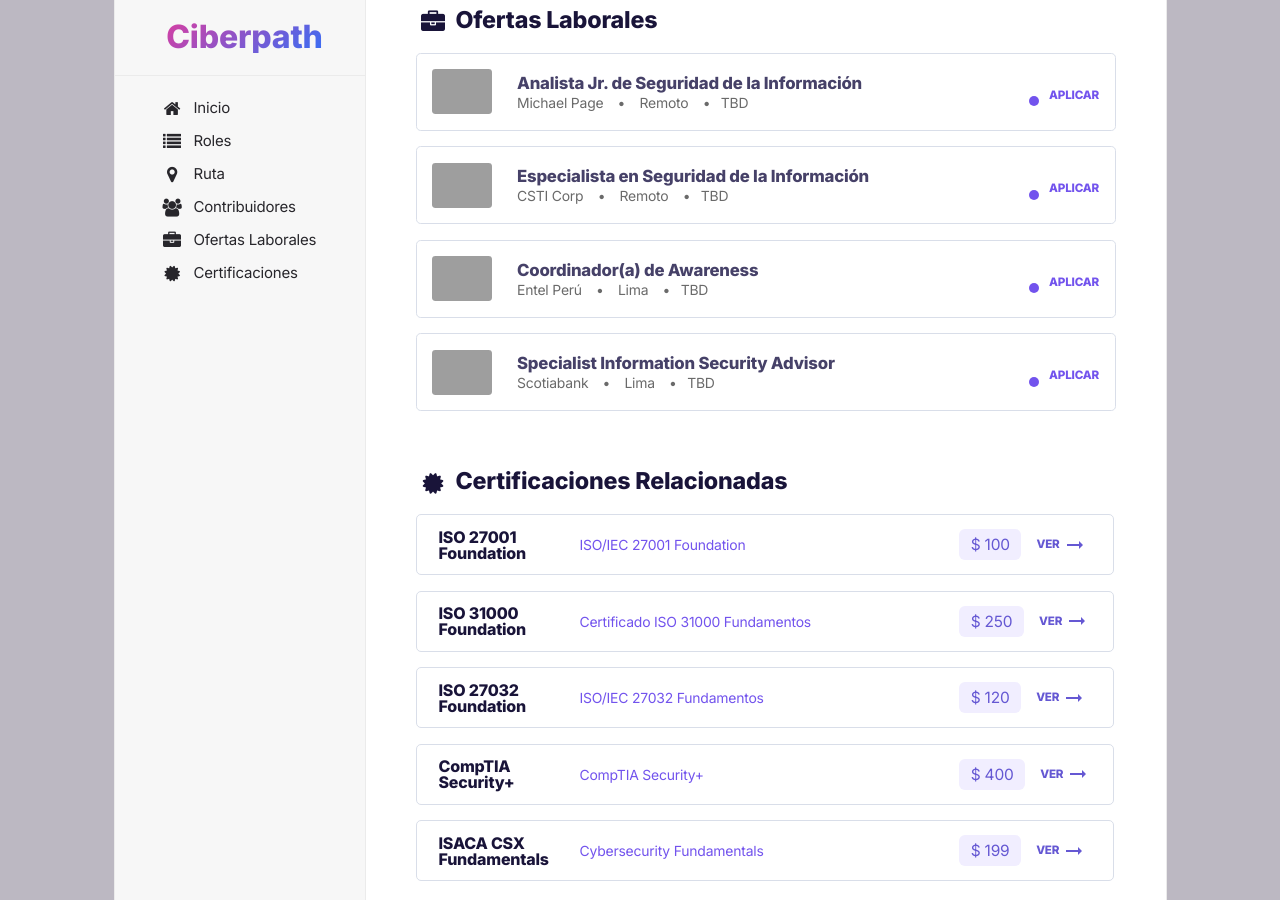
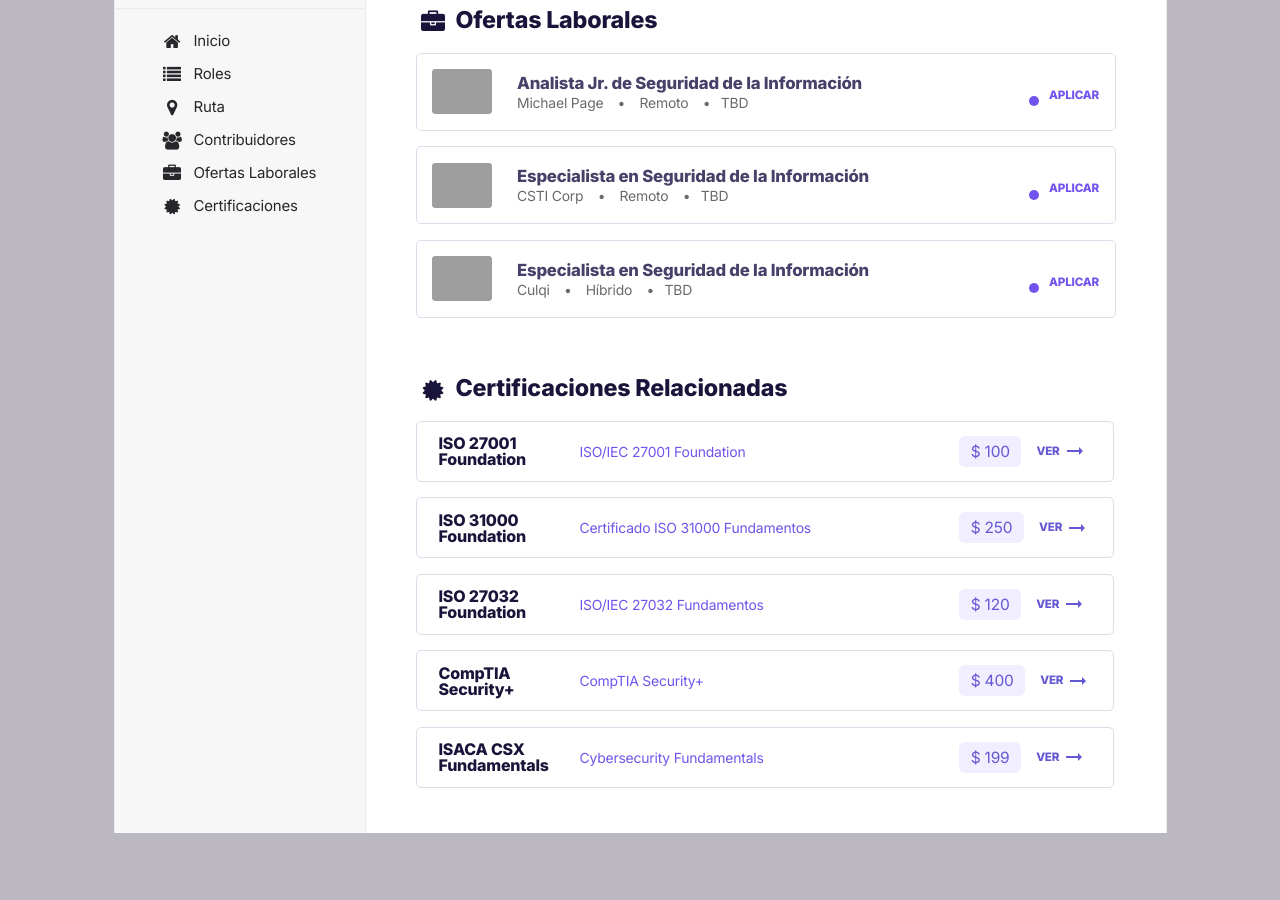
Before and after one commit to dan-breu/ciberpath, a Jekyll site: the page built from roles/segurinfo.md, in a window 1280 px wide and 900 px high, scrolled down 4950 px. Built offline with Jekyll 4.4.1, drawn with Linux system fonts in a browser that asks for light colours; nearby versions of some CDN libraries; comment, search, counter and statistics services are not loaded; after the commit the page ends 5783 px from its top, so only the background shows below that; some of the changed text lies outside the part shown; grey boxes are pictures that could not be loaded.

Commit message:
jobs changes

```diff
--- a/_data/segurinfo-jobs.yml
+++ b/_data/segurinfo-jobs.yml
@@ -10,18 +10,11 @@
   title: Especialista en Seguridad de la Información
   location: Remoto
   salary: TBD
-  link: https://csti.hiringroom.com/jobs/get_vacancy/62a7943bff5ffe58187a2d56?source=linkedinjobs
+  link: https://csti.hiringroom.com/jobs/get_vacancy/62a7943bff5ffe58187a2d56?source=ciberpath.com
 
-- company: Entel Perú
-  logo: https://media-exp1.licdn.com/dms/image/C4D0BAQHgsztcTw9kww/company-logo_200_200/0/1586799585082?e=1668643200&v=beta&t=hcRFLFQyA_l79iETNcWLk2TWx3Zga0zA14xuSwAjHC0
-  title: Coordinador(a) de Awareness
-  location: Lima
+- company: Culqi
+  logo: https://media-exp1.licdn.com/dms/image/C4D0BAQEUyet9rNfxKw/company-logo_100_100/0/1656687438756?e=1669852800&v=beta&t=aQWkHqtwBmC-jG2e-oLgU_qC-1vbMdiN0oqIFan24N0
+  title: Especialista en Seguridad de la Información
+  location: Híbrido
   salary: TBD
-  link: https://trabajaenentel.pe/job/LIMA-COORDINADOR%28A%29-DE-SEGURIDAD-DE-INFORMACI%C3%93N/921626000/
-
-- company: Scotiabank
-  logo: https://media-exp1.licdn.com/dms/image/C4D0BAQHxHH6MUBCp-g/company-logo_200_200/0/1657748902816?e=1668643200&v=beta&t=5A-TTGuUgBAzvo6hHDOb1kobwUKkGw6a_Tiocwa5YkU
-  title: Specialist Information Security Advisor
-  location: Lima
-  salary: TBD
-  link: https://www.linkedin.com/jobs/view/3167566776
+  link: https://ats.rankmi.com/tenants/243/job_offer/47117E98DF
--- a/roles/segurinfo.md
+++ b/roles/segurinfo.md
@@ -11,9 +11,9 @@
 El rol de ingeniero de Seguridad de la Información tiene responsabilidades esenciales en la identificación de problemas de seguridad en los sistemas de información de la organización, así como el establecimiento de políticas y buenas practicas de seguridad. También se encarga de realizar educación y concientización sobre los riesgos del ciber-espacio y brindan asistencia ante un incidentes de seguridad. Los especialistas en seguridad de la información utilizan diversos marcos de trabajo para la implementación de cumplimiento regulatorio. 👊 [¿Quieres Aportar, Únete a nuestro grupo en Discord?](https://discord.gg/ktEFVebv6n){:target="\_blank"}
 
 Nivel de profundización:
-Básico <i class="fa fa-flag basic"></i>
-Intermedio <i class="fa fa-flag intermediate"></i>
-Avanzando <i class="fa fa-flag advanced"></i>
+<i class="fa fa-flag basic"></i><span style="color: #6FB742">Básico</span>
+<i class="fa fa-flag intermediate"></i><span style="color: #EDBE16">Intermedio</span>
+<i class="fa fa-flag advanced"></i><span style="color: #FA221D">Avanzando</span>
 
 ## <i class="fa fa-map-marker fa-2"></i> Ruta
 
```
Also changed, not shown: _data/netsec-jobs.yml (+7 -0 lines), index.md (+1 -1 lines), roles/netsec.md (+3 -3 lines), sponsors.md (+1 -1 lines).
